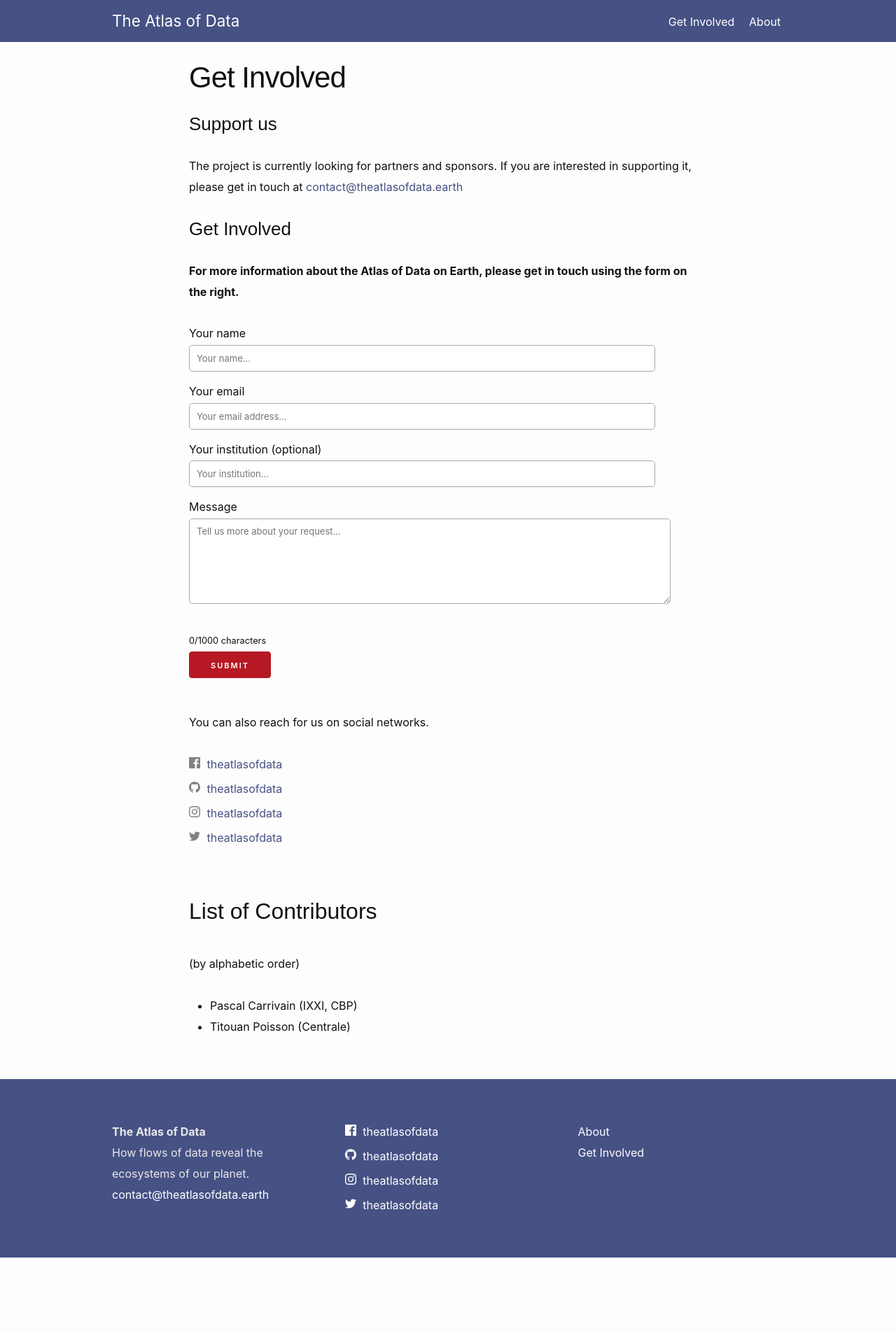
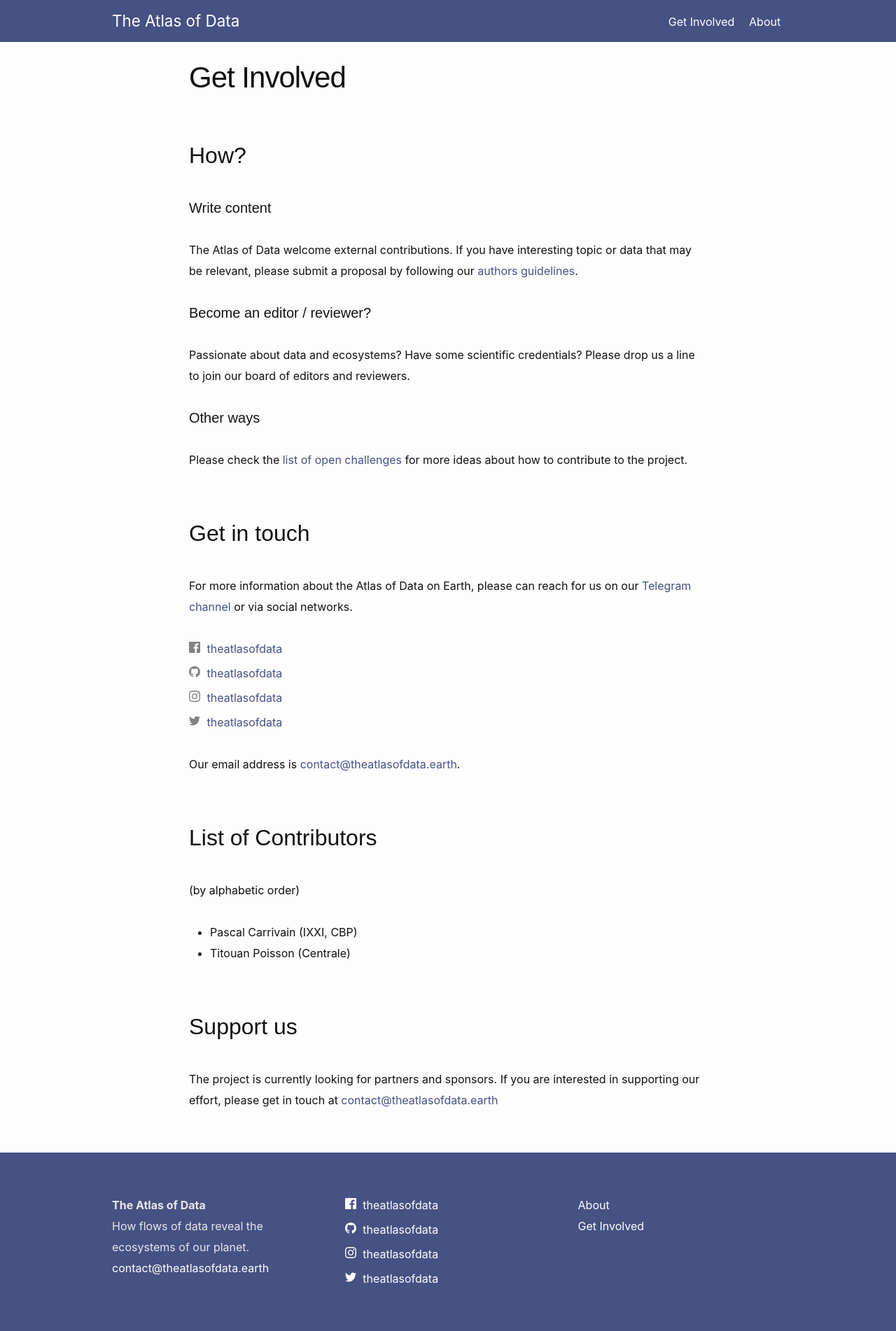
Before and after one commit to atlasofdata/atlasofdata.github.io, a Jekyll site: the page built from get_involved.md, in a window 1280 px wide. Shown: the whole page at 70% size. Built offline with Jekyll 4.4.1, drawn with Linux system fonts in a browser that asks for light colours; before the commit the page ends 1797 px from its top, so only the background shows below that.

Commit message:
clean get involved page - fix #21

```diff
--- a/get_involved.md
+++ b/get_involved.md
@@ -5,23 +5,28 @@ permalink: /contribute/
 ---
 
 
-### Support us
+## How?
 
-The project is currently looking for partners and sponsors. If you are interested in supporting it, please get in touch at [contact@theatlasofdata.earth](mailto:contact@theatlasofdata.earth)
+#### Write content
+
+The Atlas of Data welcome external contributions. If you have interesting topic or data that may be relevant, please submit a proposal by following our [authors guidelines](/authors).
+
+#### Become an editor / reviewer?
+
+Passionate about data and ecosystems? Have some scientific credentials? Please drop us a line to join our board of editors and reviewers.
+
+#### Other ways
+
+Please check the [list of open challenges](https://github.com/theatlasofdata/community) for more ideas about how to contribute to the project.
 
 
-### Get Involved
+## Get in touch
 
-**For more information about the Atlas of Data on Earth, please get in
-touch using the form on the right.**
-
-{% include contact_form.html %}
-
-
-You can also reach for us on social networks.
+For more information about the Atlas of Data on Earth, please can reach for us on our [Telegram channel](https://t.me/atlasof data) or via social networks.
 
 {% include social.html %}
 
+Our email address is  [contact@theatlasofdata.earth](mailto:contact@theatlasofdata.earth).
 
 ## List of Contributors
 
@@ -29,3 +34,8 @@ You can also reach for us on social networks.
 
 - Pascal Carrivain (IXXI, CBP)
 - Titouan Poisson (Centrale)
+
+
+## Support us
+
+The project is currently looking for partners and sponsors. If you are interested in supporting our effort, please get in touch at [contact@theatlasofdata.earth](mailto:contact@theatlasofdata.earth)
```
